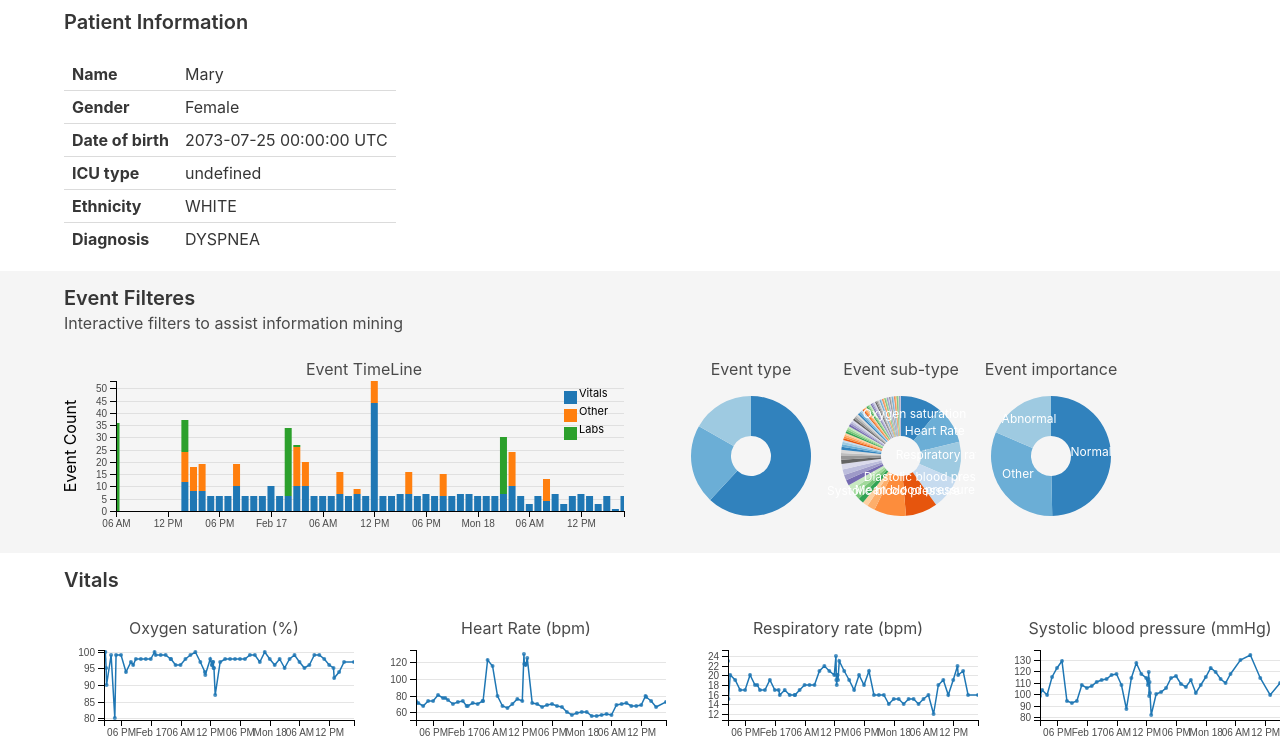
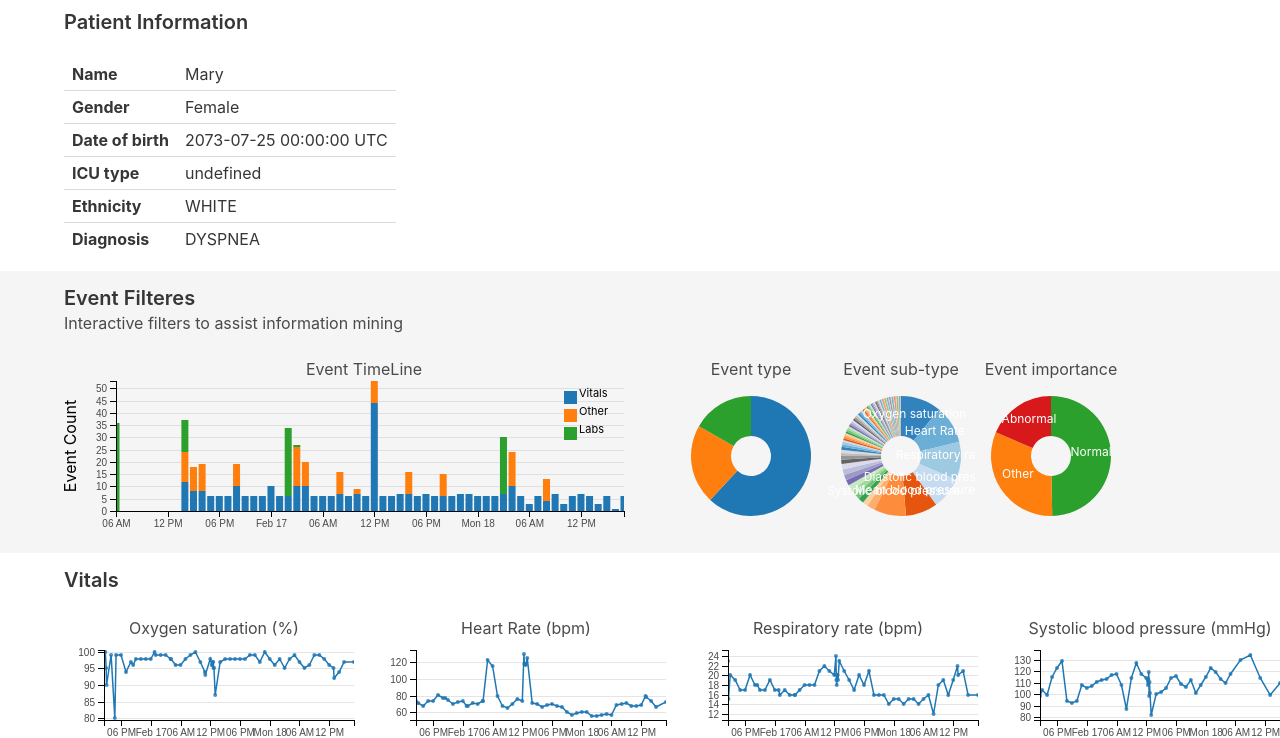
Before and after one commit to QihangYao/Patient-Vis, a plain HTML site: page front-end/patient-vis.html in a window 1280 px wide. Shown: the part 77-815 px from the top of the page. Drawn offline with Linux system fonts and the light colour scheme.

Commit message:
Change of color

```diff
--- a/front-end/patient-vis.html
+++ b/front-end/patient-vis.html
@@ -374,6 +374,7 @@
                     .width(150)
                     .height(150)
                     .radius(60)
+                    .ordinalColors(['#1F77B4', '#FF7F0E', '#2CA02C'])
                     .dimension(categoryDimension)
                     .group(categoryGroup)
                     .label(function (d) {
@@ -417,6 +418,7 @@
                     .width(150)
                     .height(150)
                     .radius(60)
+                    .ordinalColors(["#2CA02C", "#FF7F0E", "#d7191c"])
                     .dimension(normalDimension)
                     .group(normalGroup)
                     .label(function (d) {
```
